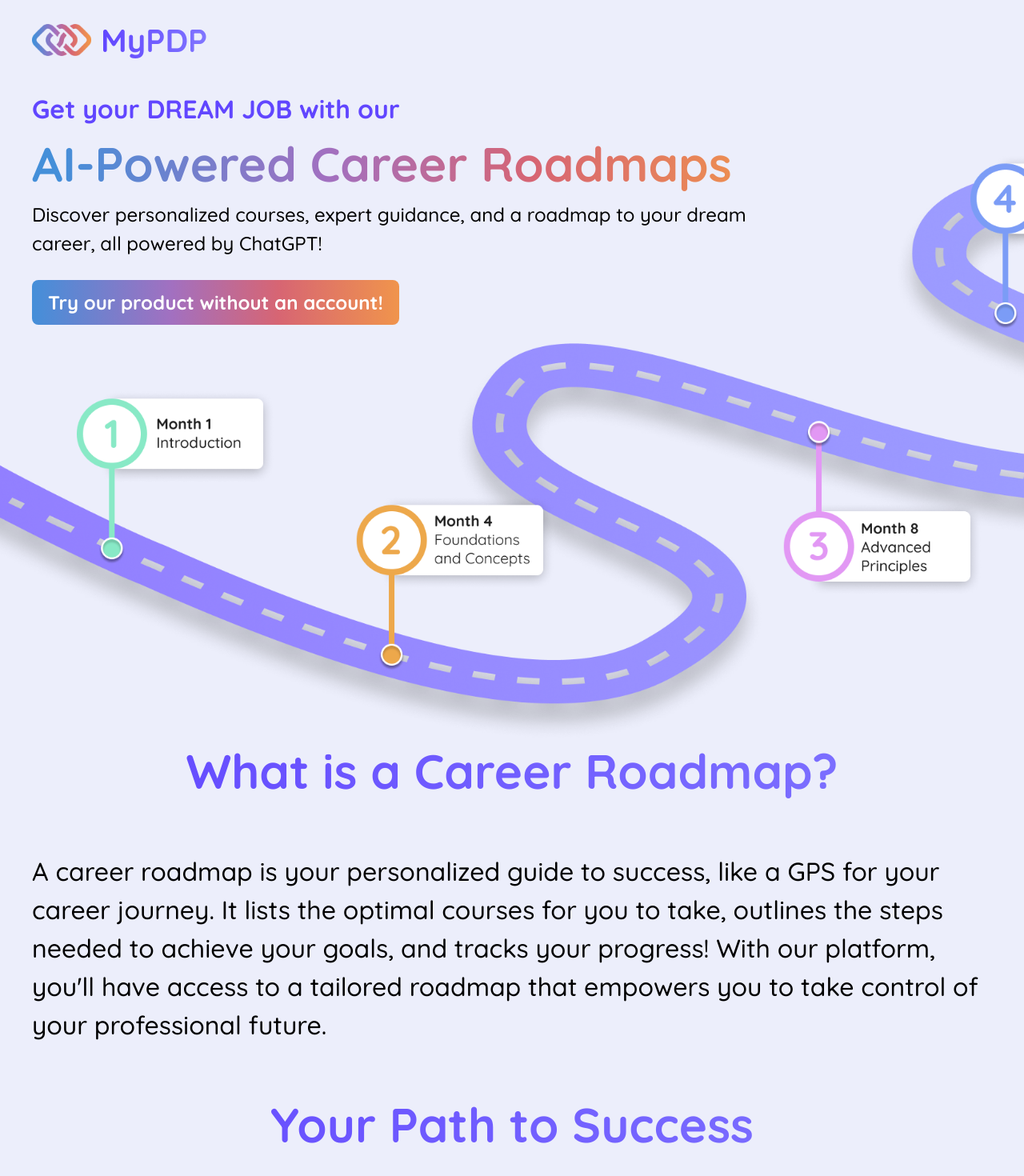
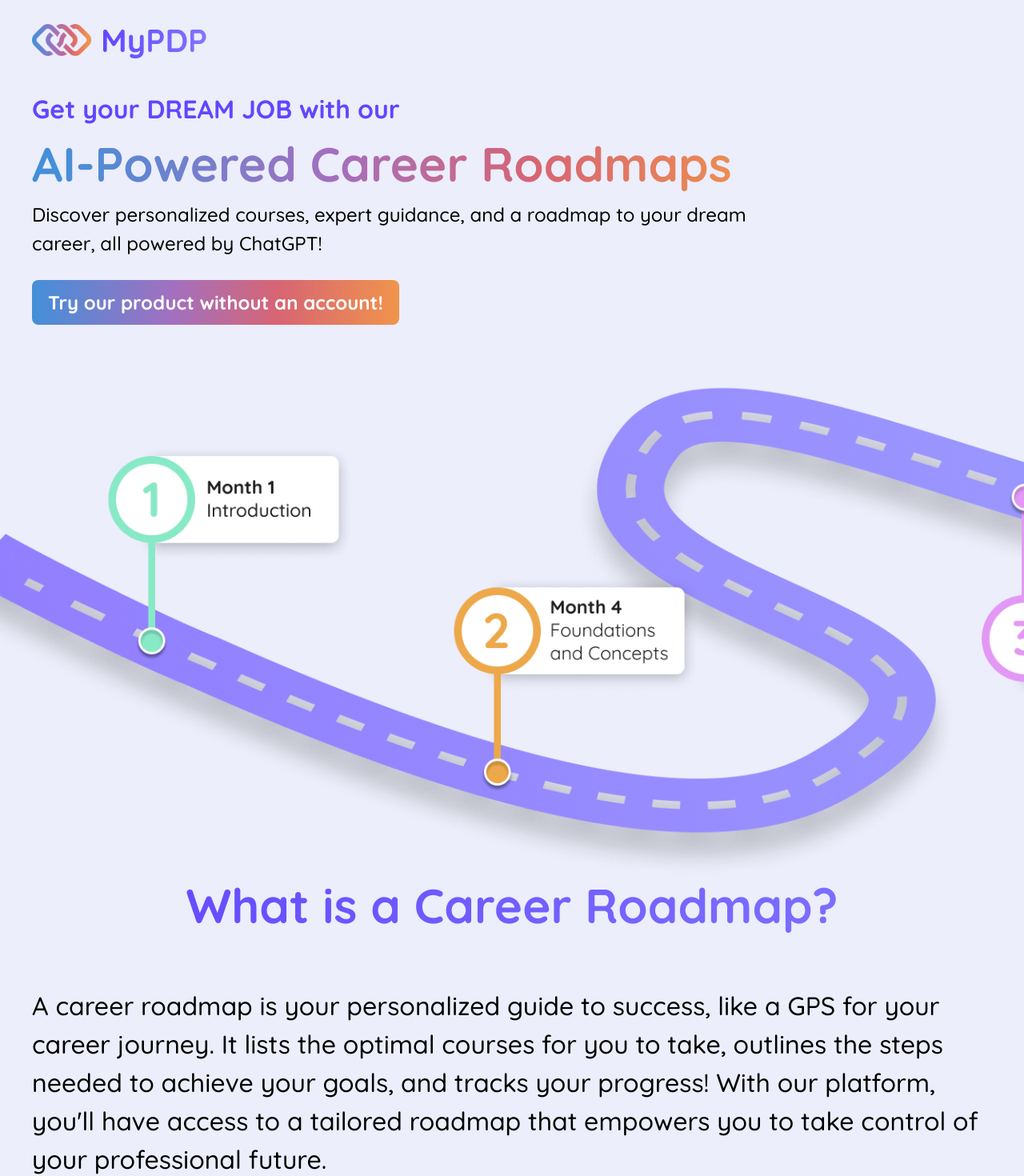
Before and after one commit to britzky/career-coach, a React (Vite) app in the folder frontend/career-coach/: page / in a window 1280 px wide. Shown: the top 1470 px of the page at 80% size. Built offline with nearby package versions, Linux system fonts and the light colour scheme.

Commit message:
Fixed landing page

```diff
--- a/frontend/career-coach/src/pages/LandingPage/LandingPage.tsx
+++ b/frontend/career-coach/src/pages/LandingPage/LandingPage.tsx
@@ -15,7 +15,7 @@ export const LandingPage = () => {
       <div className="mt-28 mx-10">
         <div className="flex flex-col mb-7 h-[695px]">
           <div className="relative mx-0 w-full">
-            <img src={road} alt="road" className="absolute -ml-28 mt-20 min-w-[1700px]" />
+            <img src={road} alt="road" className="absolute -ml-28 mt-20 min-w-[2100px]" />
           </div>
           <div className="max-w-[957px] flex flex-col">
             <span className="text-purpleText2 font-bold text-base">Get your DREAM JOB with our</span>
@@ -32,7 +32,7 @@ export const LandingPage = () => {
             </button>
           </div>
         </div>
-        <div className="overflow-x-hidden space-y-14 my-14">
+        <div className="overflow-x-hidden space-y-14 my-14 mt-56">
           <h1 className="font-bold text-xxl gradient-text bg-logo text-center mt-14">What is a Career Roadmap?</h1>
           <p className="font-medium text-base">
             A career roadmap is your personalized guide to success,
```
